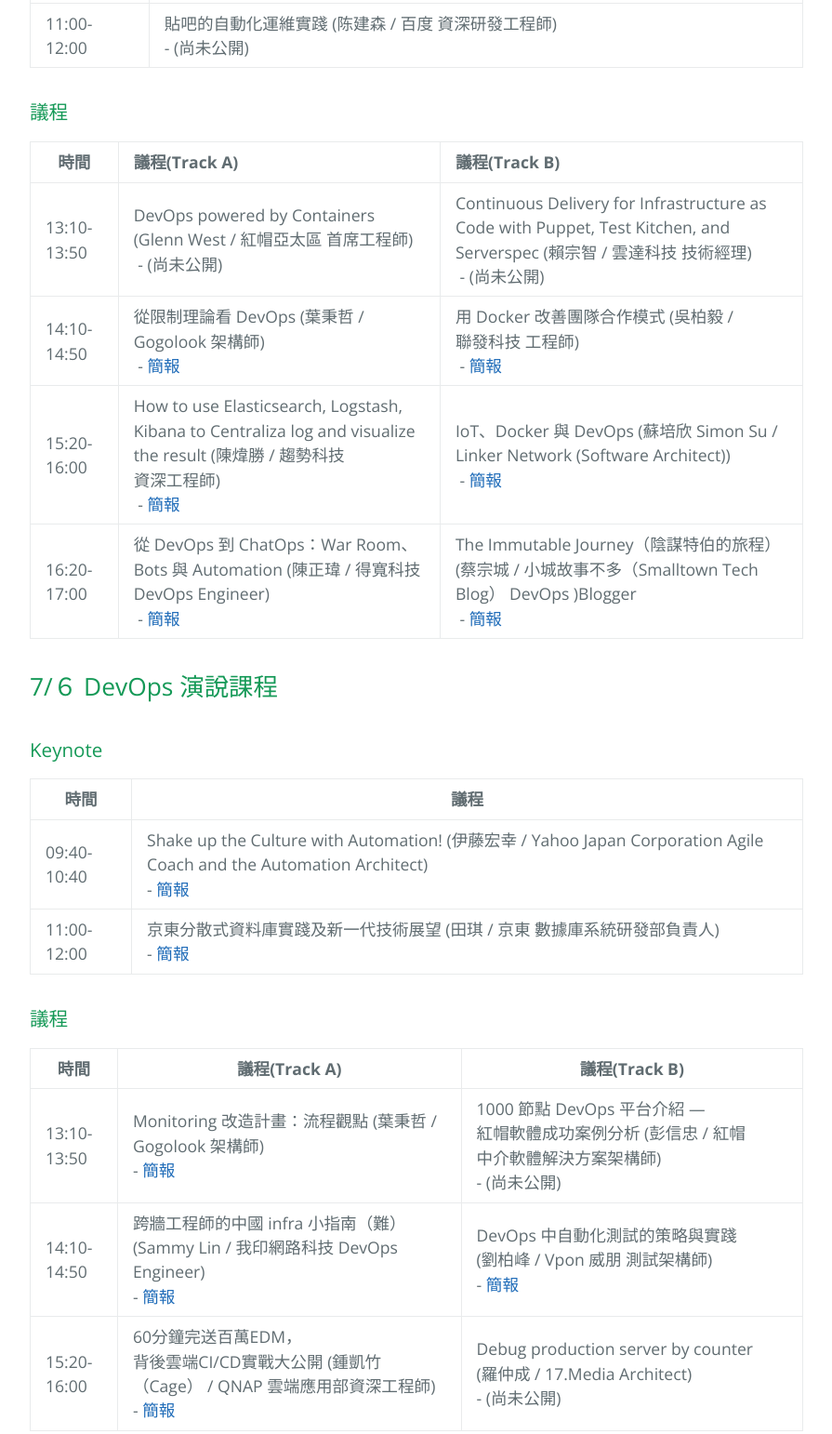
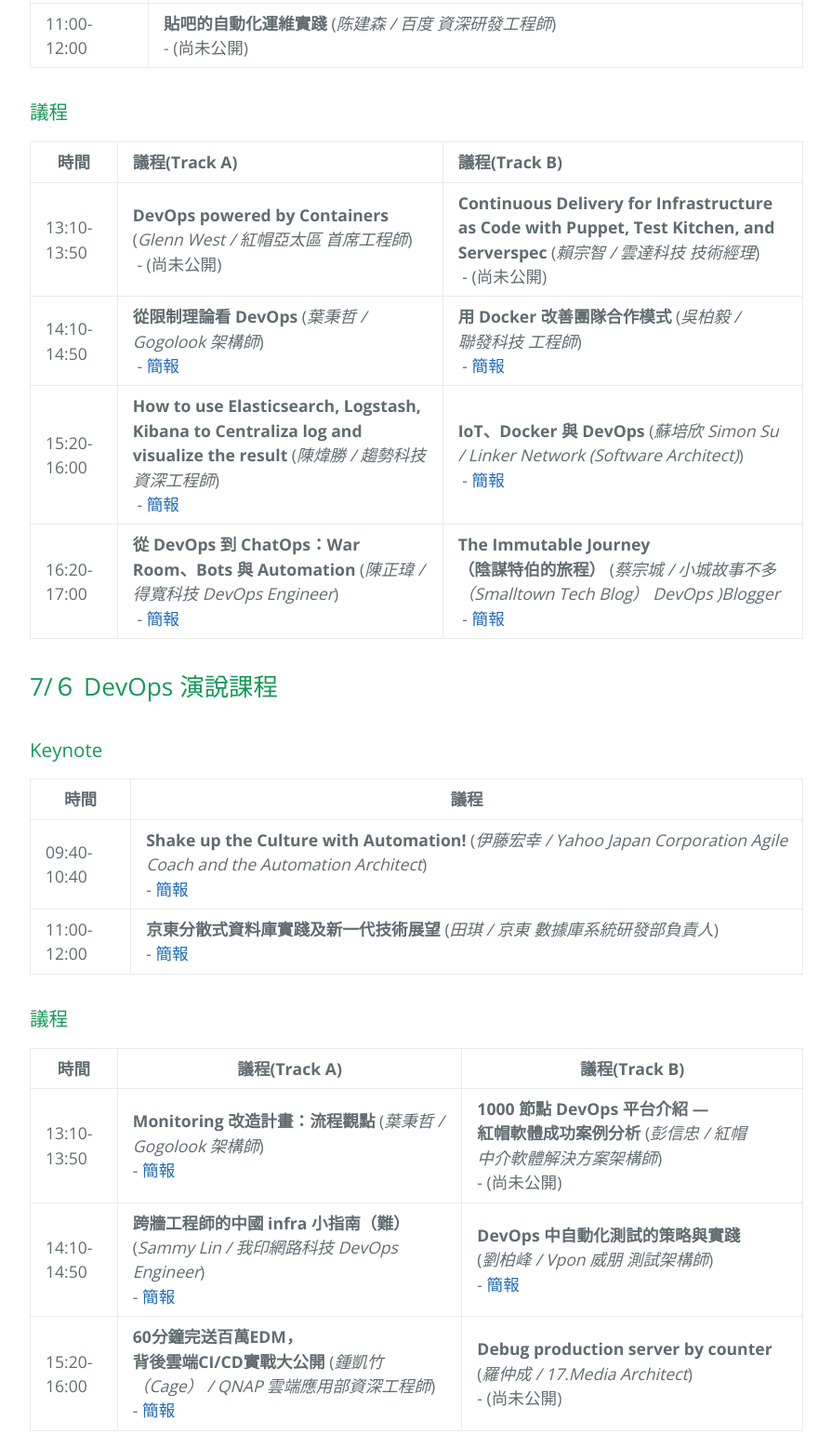
Before and after one commit to DevOpsTW/devops_summit_2016, a plain HTML site: page index.html in a window 1280 px wide. Shown: the part 670-2212 px from the top of the page at 93% size, without its empty margins (192-1087 px from the left). Drawn offline with nearby package versions, Linux system fonts and the light colour scheme.

Commit message:
Create gh-pages branch via GitHub

```diff
--- a/index.html
+++ b/index.html
@@ -35,11 +35,13 @@
 <tbody>
 <tr>
 <td>09:40-10:40</td>
-<td>如何用 Kubernetes 實現雲端原生 DevOps (Ray Tsang / Google Technology Architect) <br> - (尚未公開)</td>
+<td>
+<strong>如何用 Kubernetes 實現雲端原生 DevOps</strong> (<em>Ray Tsang / Google Technology Architect</em>) <br> - (尚未公開)</td>
 </tr>
 <tr>
 <td>11:00-12:00</td>
-<td>貼吧的自動化運維實踐 (陈建森 / 百度 資深研發工程師)<br> - (尚未公開)</td>
+<td>
+<strong>貼吧的自動化運維實踐</strong> (<em>陈建森 / 百度 資深研發工程師</em>)<br> - (尚未公開)</td>
 </tr>
 </tbody>
 </table>
@@ -58,28 +60,36 @@
 <tbody>
 <tr>
 <td>13:10-13:50</td>
-<td align="left">DevOps powered by Containers (Glenn West / 紅帽亞太區 首席工程師) <br> - (尚未公開)</td>
-<td align="left">Continuous Delivery for Infrastructure as Code with Puppet, Test Kitchen, and Serverspec (賴宗智 / 雲達科技 技術經理) <br> - (尚未公開)</td>
+<td align="left">
+<strong>DevOps powered by Containers</strong> (<em>Glenn West / 紅帽亞太區 首席工程師</em>) <br> - (尚未公開)</td>
+<td align="left">
+<strong>Continuous Delivery for Infrastructure as Code with Puppet, Test Kitchen, and Serverspec</strong> (<em>賴宗智 / 雲達科技 技術經理</em>) <br> - (尚未公開)</td>
 </tr>
 <tr>
 <td>14:10-14:50</td>
-<td align="left">從限制理論看 DevOps (葉秉哲 / Gogolook 架構師) <br> - <a href="http://www.slideshare.net/williamyeh/devops-63711710">簡報</a>
+<td align="left">
+<strong>從限制理論看 DevOps</strong> (<em>葉秉哲 / Gogolook 架構師</em>) <br> - <a href="http://www.slideshare.net/williamyeh/devops-63711710">簡報</a>
 </td>
-<td align="left">用 Docker 改善團隊合作模式 (吳柏毅 / 聯發科技 工程師) <br> - <a href="https://blog.wu-boy.com/2016/07/docker-team-work/">簡報</a>
+<td align="left">
+<strong>用 Docker 改善團隊合作模式</strong> (<em>吳柏毅 / 聯發科技 工程師</em>) <br> - <a href="https://blog.wu-boy.com/2016/07/docker-team-work/">簡報</a>
 </td>
 </tr>
 <tr>
 <td>15:20-16:00</td>
-<td align="left">How to use Elasticsearch, Logstash, Kibana to Centraliza log and visualize the result (陳煒勝 / 趨勢科技 資深工程師)<br> - <a href="http://www.slideshare.net/cadaam/shipping-visualize-your-data-with-elk">簡報</a>
+<td align="left">
+<strong>How to use Elasticsearch, Logstash, Kibana to Centraliza log and visualize the result</strong> (<em>陳煒勝 / 趨勢科技 資深工程師</em>)<br> - <a href="http://www.slideshare.net/cadaam/shipping-visualize-your-data-with-elk">簡報</a>
 </td>
-<td align="left">IoT、Docker 與 DevOps (蘇培欣 Simon Su / Linker Network (Software Architect))<br> - <a href="http://www.slideshare.net/peihsinsu/ithome-devops-summit-iotdockerdevops">簡報</a>
+<td align="left">
+<strong>IoT、Docker 與 DevOps</strong> (<em>蘇培欣 Simon Su / Linker Network (Software Architect)</em>)<br> - <a href="http://www.slideshare.net/peihsinsu/ithome-devops-summit-iotdockerdevops">簡報</a>
 </td>
 </tr>
 <tr>
 <td>16:20-17:00</td>
-<td align="left">從 DevOps 到 ChatOps：War Room、Bots 與 Automation (陳正瑋 / 得寬科技 DevOps Engineer) <br> - <a href="http://www.slideshare.net/warfan/devops-chatopswar-roombots-automation">簡報</a>
+<td align="left">
+<strong>從 DevOps 到 ChatOps：War Room、Bots 與 Automation</strong> (<em>陳正瑋 / 得寬科技 DevOps Engineer</em>) <br> - <a href="http://www.slideshare.net/warfan/devops-chatopswar-roombots-automation">簡報</a>
 </td>
-<td align="left">The Immutable Journey（陰謀特伯的旅程） (蔡宗城 / 小城故事不多（Smalltown Tech Blog） DevOps )Blogger <br> - <a href="http://www.slideshare.net/smalltown20110306/the-immutable-journey">簡報</a>
+<td align="left">
+<strong>The Immutable Journey（陰謀特伯的旅程）</strong> (<em>蔡宗城 / 小城故事不多（Smalltown Tech Blog） DevOps )Blogger</em> <br> - <a href="http://www.slideshare.net/smalltown20110306/the-immutable-journey">簡報</a>
 </td>
 </tr>
 </tbody>
@@ -101,12 +111,14 @@
 <tbody>
 <tr>
 <td>09:40-10:40</td>
-<td>Shake up the Culture with Automation! (伊藤宏幸 / Yahoo Japan Corporation Agile Coach and the Automation Architect) <br> - <a href="https://goo.gl/KiJX1z">簡報</a>
+<td>
+<strong>Shake up the Culture with Automation!</strong> (<em>伊藤宏幸 / Yahoo Japan Corporation Agile Coach and the Automation Architect</em>) <br> - <a href="https://goo.gl/KiJX1z">簡報</a>
 </td>
 </tr>
 <tr>
 <td>11:00-12:00</td>
-<td>京東分散式資料庫實踐及新一代技術展望 (田琪 / 京東 數據庫系統研發部負責人) <br> - <a href="https://goo.gl/SQYJFz">簡報</a>
+<td>
+<strong>京東分散式資料庫實踐及新一代技術展望</strong> (<em>田琪 / 京東 數據庫系統研發部負責人</em>) <br> - <a href="https://goo.gl/SQYJFz">簡報</a>
 </td>
 </tr>
 </tbody>
@@ -126,22 +138,28 @@
 <tbody>
 <tr>
 <td>13:10-13:50</td>
-<td>Monitoring 改造計畫：流程觀點 (葉秉哲 / Gogolook 架構師) <br>  - <a href="http://www.slideshare.net/williamyeh/monitoring-63747398">簡報</a>
+<td>
+<strong>Monitoring 改造計畫：流程觀點</strong> (<em>葉秉哲 / Gogolook 架構師</em>) <br>  - <a href="http://www.slideshare.net/williamyeh/monitoring-63747398">簡報</a>
 </td>
-<td>1000 節點 DevOps 平台介紹 — 紅帽軟體成功案例分析 (彭信忠 / 紅帽 中介軟體解決方案架構師) <br>  - (尚未公開)</td>
+<td>
+<strong>1000 節點 DevOps 平台介紹 — 紅帽軟體成功案例分析</strong> (<em>彭信忠 / 紅帽 中介軟體解決方案架構師</em>) <br>  - (尚未公開)</td>
 </tr>
 <tr>
 <td>14:10-14:50</td>
-<td>跨牆工程師的中國 infra 小指南（難） (Sammy Lin / 我印網路科技 DevOps Engineer) <br>  - <a href="http://sammylin.tw/29xD9HB">簡報</a>
+<td>
+<strong>跨牆工程師的中國 infra 小指南（難）</strong> (<em>Sammy Lin / 我印網路科技 DevOps Engineer</em>) <br>  - <a href="http://sammylin.tw/29xD9HB">簡報</a>
 </td>
-<td>DevOps 中自動化測試的策略與實踐 (劉柏峰 / Vpon 威朋 測試架構師) <br>  - <a href="http://www.slideshare.net/bryan0817/automated-acceptance-test-63726915">簡報</a>
+<td>
+<strong>DevOps 中自動化測試的策略與實踐</strong> (<em>劉柏峰 / Vpon 威朋 測試架構師</em>) <br>  - <a href="http://www.slideshare.net/bryan0817/automated-acceptance-test-63726915">簡報</a>
 </td>
 </tr>
 <tr>
 <td>15:20-16:00</td>
-<td>60分鐘完送百萬EDM，背後雲端CI/CD實戰大公開 (鍾凱竹（Cage） / QNAP 雲端應用部資深工程師) <br>  - <a href="http://www.slideshare.net/cagechung/60edmcicd">簡報</a>
+<td>
+<strong>60分鐘完送百萬EDM，背後雲端CI/CD實戰大公開</strong> (<em>鍾凱竹（Cage） / QNAP 雲端應用部資深工程師</em>) <br>  - <a href="http://www.slideshare.net/cagechung/60edmcicd">簡報</a>
 </td>
-<td>Debug production server by counter (羅仲成 / 17.Media Architect) <br>  - (尚未公開)</td>
+<td>
+<strong>Debug production server by counter</strong> (<em>羅仲成 / 17.Media Architect</em>) <br>  - (尚未公開)</td>
 </tr>
 </tbody>
 </table>
```
Also changed, not shown: params.json (+1 -1 lines).
